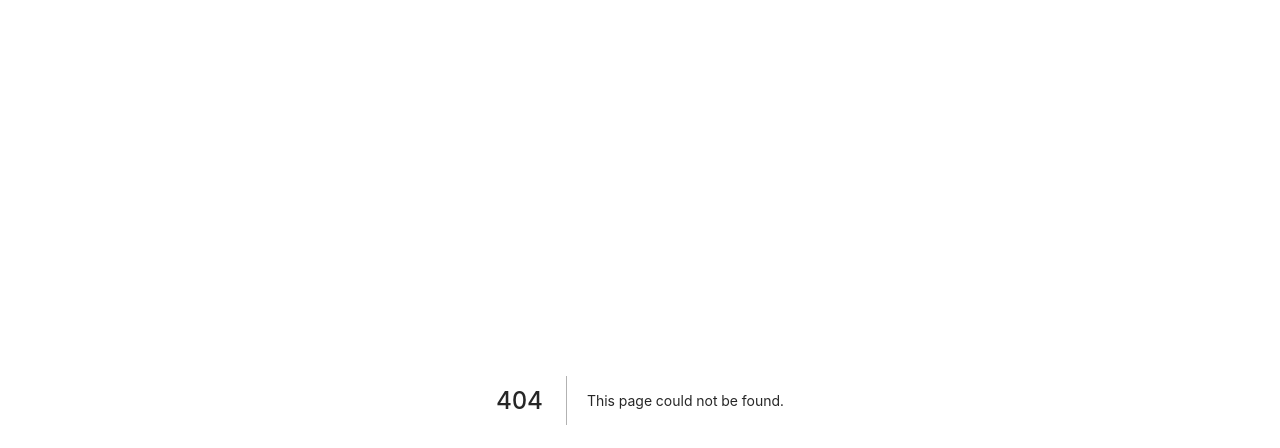
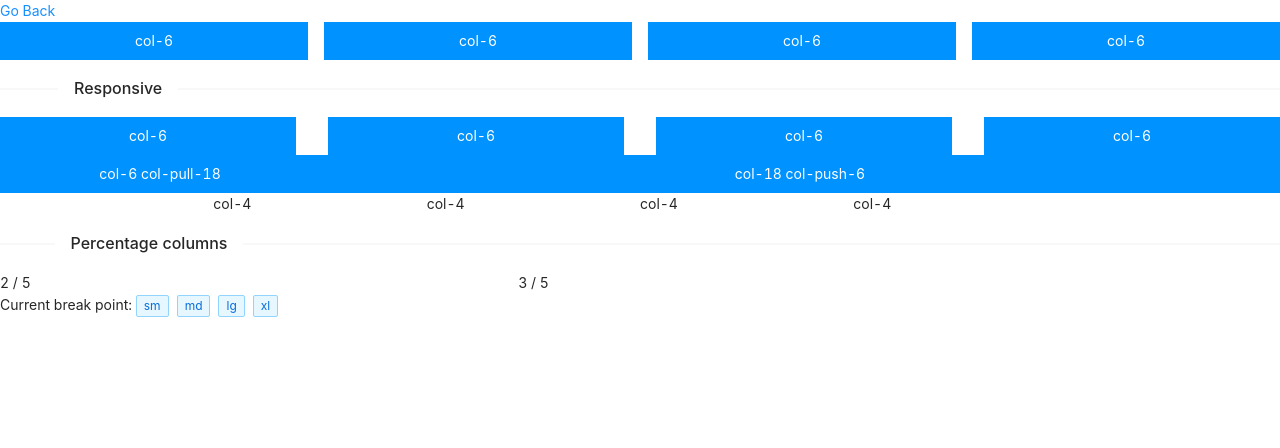
Before and after one commit to talhajubaer018/antdesign, a Next.js app: page /grid in a window 1280 px wide. Before the commit this address had no page. Shown: the top 448 px of the page. Built offline with nearby package versions, Linux system fonts and the light colour scheme.

Commit message:
grid added

```diff
--- /dev/null
+++ b/pages/grid.js
@@ -0,0 +1,89 @@
+import React from "react";
+import { Col, Divider, Row, Grid, Tag } from "antd";
+import Link from "next/link";
+
+const grid = () => {
+  const style = {
+    background: "#0092ff",
+    padding: "8px 0",
+    textAlign: "center",
+    color: "white",
+  };
+  const { useBreakpoint } = Grid;
+  const screens = useBreakpoint();
+  return (
+    <div>
+      <Link href="/">
+        <a className="back-btn">Go Back</a>
+      </Link>
+      <Row gutter={[16, 24]}>
+        <Col span={6}>
+          <div style={style}>col-6</div>
+        </Col>
+        <Col span={6}>
+          <div style={style}>col-6</div>
+        </Col>
+        <Col span={6}>
+          <div style={style}>col-6</div>
+        </Col>
+        <Col span={6}>
+          <div style={style}>col-6</div>
+        </Col>
+      </Row>
+      <Divider orientation="left">Responsive</Divider>
+      <Row
+        gutter={{
+          xs: 8,
+          sm: 16,
+          md: 24,
+          lg: 32,
+        }}
+      >
+        <Col className="gutter-row" span={6}>
+          <div style={style}>col-6</div>
+        </Col>
+        <Col className="gutter-row" span={6}>
+          <div style={style}>col-6</div>
+        </Col>
+        <Col className="gutter-row" span={6}>
+          <div style={style}>col-6</div>
+        </Col>
+        <Col className="gutter-row" span={6}>
+          <div style={style}>col-6</div>
+        </Col>
+      </Row>
+      <Row>
+        <Col span={18} push={6}>
+          <div style={style}>col-18 col-push-6</div>
+        </Col>
+        <Col span={6} pull={18}>
+          <div style={style}>col-6 col-pull-18</div>
+        </Col>
+      </Row>
+      <Row justify="center">
+        <Col span={4}>col-4</Col>
+        <Col span={4}>col-4</Col>
+        <Col span={4}>col-4</Col>
+        <Col span={4}>col-4</Col>
+      </Row>
+      <Divider orientation="left">Percentage columns</Divider>
+      <Row>
+        <Col flex={2}>2 / 5</Col>
+        <Col flex={3}>3 / 5</Col>
+      </Row>
+      {console.log(screens)}
+      <>
+        Current break point:{" "}
+        {Object.entries(screens)
+          .filter((screen) => !!screen[1])
+          .map((screen) => (
+            <Tag color="blue" key={screen[0]}>
+              {screen[0]}
+            </Tag>
+          ))}
+      </>
+    </div>
+  );
+};
+
+export default grid;
```
